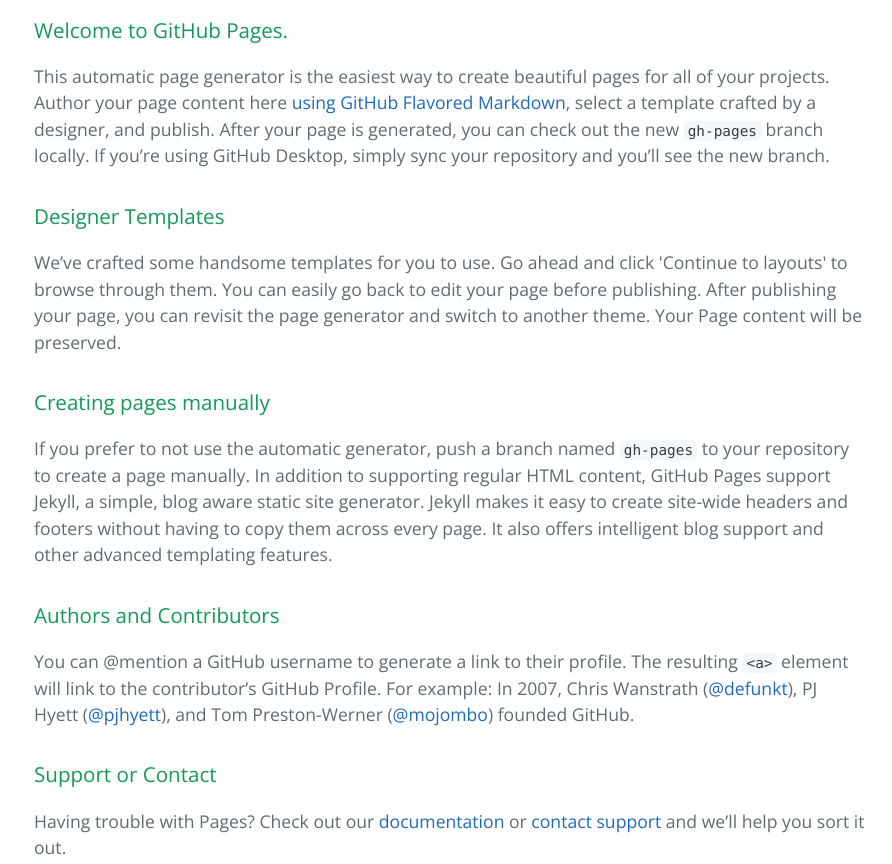
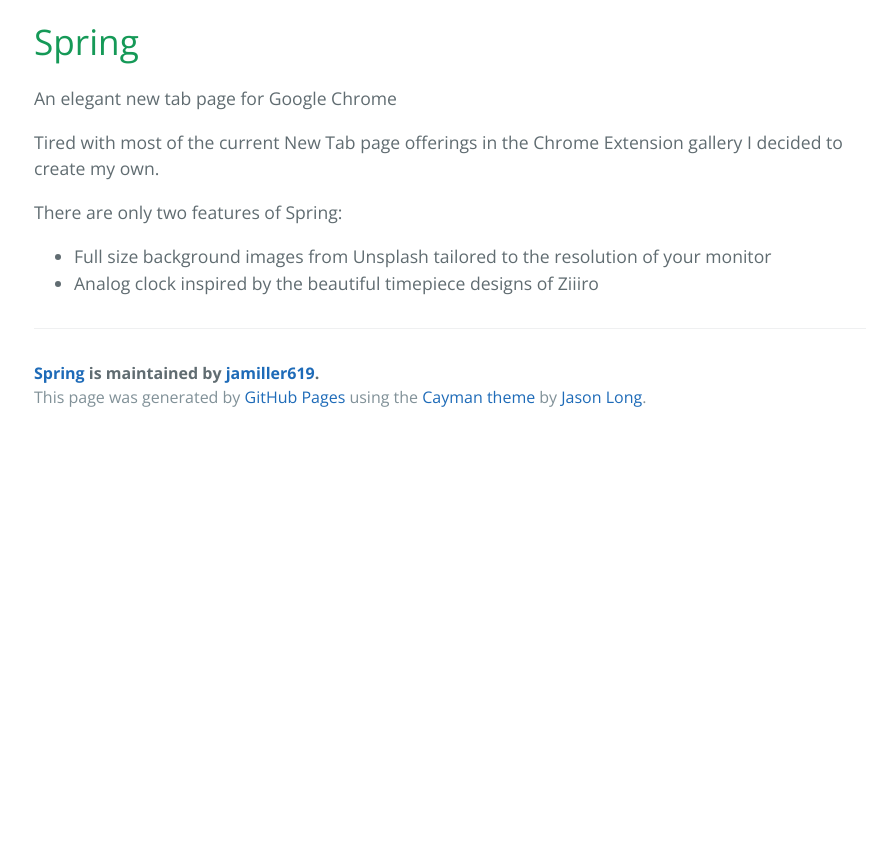
Before and after one commit to jamiller619/spring, a plain HTML site: page index.html in a window 1280 px wide. Shown: the part 400-1264 px from the top of the page, without its empty margins (190-1082 px from the left). After the commit the page ends 841 px from the top, so only its background shows below. Drawn offline with nearby package versions, Linux system fonts and the light colour scheme.

```diff
--- a/index.html
+++ b/index.html
@@ -12,37 +12,26 @@
   <body>
     <section class="page-header">
       <h1 class="project-name">Spring</h1>
-      <h2 class="project-tagline">Spring - Elegant new tab page for Google Chrome</h2>
+      <h2 class="project-tagline">An elegant new tab page for Google Chrome</h2>
       <a href="https://github.com/jamiller619/spring" class="btn">View on GitHub</a>
       <a href="https://github.com/jamiller619/spring/zipball/master" class="btn">Download .zip</a>
       <a href="https://github.com/jamiller619/spring/tarball/master" class="btn">Download .tar.gz</a>
     </section>
 
     <section class="main-content">
-      <h3>
-<a id="welcome-to-github-pages" class="anchor" href="#welcome-to-github-pages" aria-hidden="true"><span aria-hidden="true" class="octicon octicon-link"></span></a>Welcome to GitHub Pages.</h3>
+      <h1>
+<a id="spring" class="anchor" href="#spring" aria-hidden="true"><span aria-hidden="true" class="octicon octicon-link"></span></a>Spring</h1>
 
-<p>This automatic page generator is the easiest way to create beautiful pages for all of your projects. Author your page content here <a href="https://guides.github.com/features/mastering-markdown/">using GitHub Flavored Markdown</a>, select a template crafted by a designer, and publish. After your page is generated, you can check out the new <code>gh-pages</code> branch locally. If you’re using GitHub Desktop, simply sync your repository and you’ll see the new branch.</p>
+<p>An elegant new tab page for Google Chrome</p>
 
-<h3>
-<a id="designer-templates" class="anchor" href="#designer-templates" aria-hidden="true"><span aria-hidden="true" class="octicon octicon-link"></span></a>Designer Templates</h3>
+<p>Tired with most of the current New Tab page offerings in the Chrome Extension gallery I decided to create my own.</p>
 
-<p>We’ve crafted some handsome templates for you to use. Go ahead and click 'Continue to layouts' to browse through them. You can easily go back to edit your page before publishing. After publishing your page, you can revisit the page generator and switch to another theme. Your Page content will be preserved.</p>
+<p>There are only two features of Spring:</p>
 
-<h3>
-<a id="creating-pages-manually" class="anchor" href="#creating-pages-manually" aria-hidden="true"><span aria-hidden="true" class="octicon octicon-link"></span></a>Creating pages manually</h3>
-
-<p>If you prefer to not use the automatic generator, push a branch named <code>gh-pages</code> to your repository to create a page manually. In addition to supporting regular HTML content, GitHub Pages support Jekyll, a simple, blog aware static site generator. Jekyll makes it easy to create site-wide headers and footers without having to copy them across every page. It also offers intelligent blog support and other advanced templating features.</p>
-
-<h3>
-<a id="authors-and-contributors" class="anchor" href="#authors-and-contributors" aria-hidden="true"><span aria-hidden="true" class="octicon octicon-link"></span></a>Authors and Contributors</h3>
-
-<p>You can @mention a GitHub username to generate a link to their profile. The resulting <code>&lt;a&gt;</code> element will link to the contributor’s GitHub Profile. For example: In 2007, Chris Wanstrath (<a href="https://github.com/defunkt" class="user-mention">@defunkt</a>), PJ Hyett (<a href="https://github.com/pjhyett" class="user-mention">@pjhyett</a>), and Tom Preston-Werner (<a href="https://github.com/mojombo" class="user-mention">@mojombo</a>) founded GitHub.</p>
-
-<h3>
-<a id="support-or-contact" class="anchor" href="#support-or-contact" aria-hidden="true"><span aria-hidden="true" class="octicon octicon-link"></span></a>Support or Contact</h3>
-
-<p>Having trouble with Pages? Check out our <a href="https://help.github.com/pages">documentation</a> or <a href="https://github.com/contact">contact support</a> and we’ll help you sort it out.</p>
+<ul>
+<li>Full size background images from Unsplash tailored to the resolution of your monitor</li>
+<li>Analog clock inspired by the beautiful timepiece designs of Ziiiro </li>
+</ul>
 
       <footer class="site-footer">
         <span class="site-footer-owner"><a href="https://github.com/jamiller619/spring">Spring</a> is maintained by <a href="https://github.com/jamiller619">jamiller619</a>.</span>
```
Also changed, not shown: params.json (+2 -2 lines).
